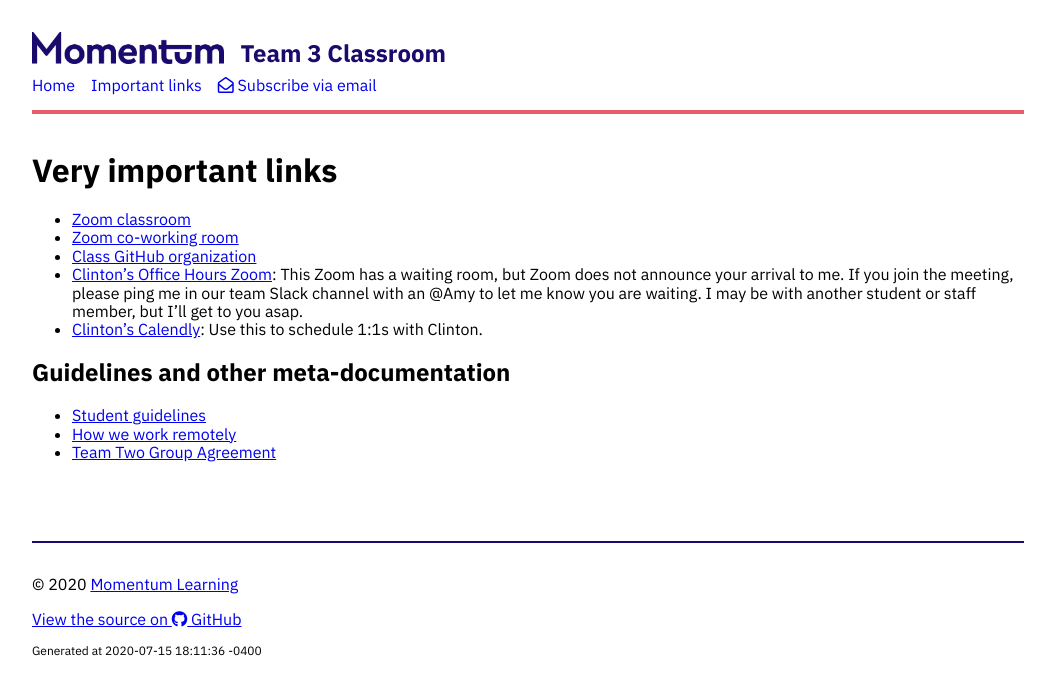
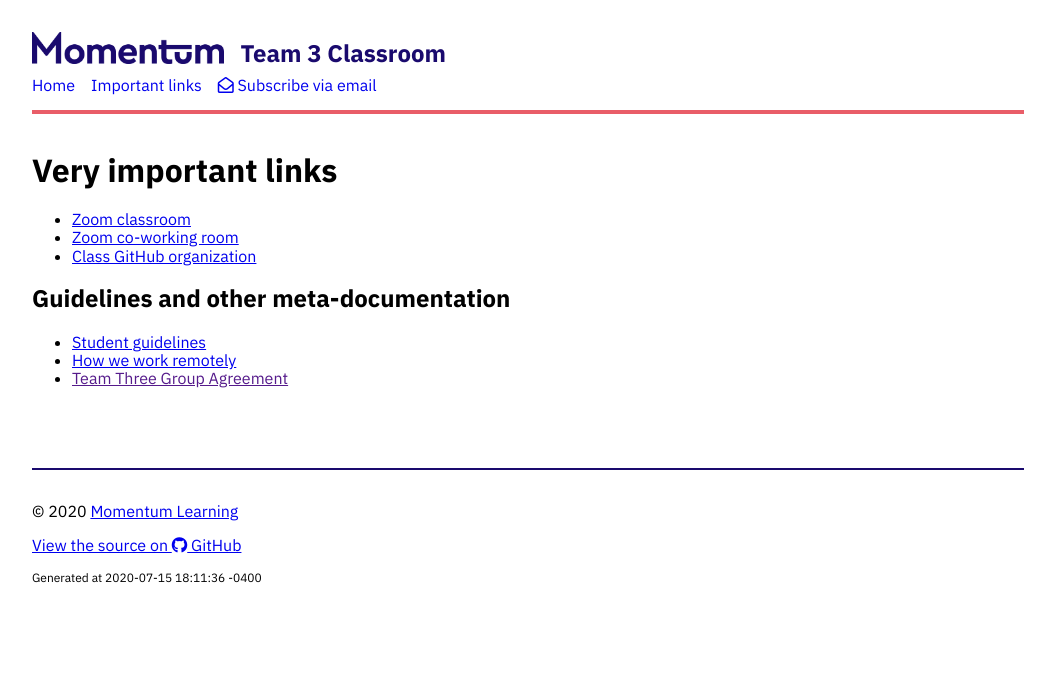
Before and after one commit to momentum-team-3/momentum-team-3.github.io, a Jekyll site: the page built from links.md, in a window 1280 px wide. Shown: the top 695 px of the page, without its empty margins (112-1167 px from the left). Built offline with Jekyll 4.4.1, drawn with Linux system fonts in a browser that asks for light colours; nearby versions of some CDN libraries.

Commit message:
changing some other details

```diff
--- a/links.md
+++ b/links.md
@@ -6,14 +6,13 @@ layout: default
 
 # Very important links
 
-- [Zoom classroom](https://us02web.zoom.us/j/580193256?pwd=L28zUENjcUJ3dTJ3VFhvc0IzWitvQT09)
-- [Zoom co-working room](https://us02web.zoom.us/j/705824048?pwd=Zk55dFpXa09jNGcvS2UramRNRkxyZz09)
-- [Class GitHub organization](https://github.com/momentum-team-2)
-- [Clinton's Office Hours Zoom](https://us02web.zoom.us/j/9193609150): This Zoom has a waiting room, but Zoom does not announce your arrival to me. If you join the meeting, please ping me in our team Slack channel with an @Amy to let me know you are waiting. I may be with another student or staff member, but I'll get to you asap.
-- [Clinton's Calendly](https://calendly.com/clintondreisbach/30min): Use this to schedule 1:1s with Clinton.
+- [Zoom classroom](https://us02web.zoom.us/j/82176186115)
+- [Zoom co-working room](https://us02web.zoom.us/j/705824048?pwd=Zk55dFpXa09jNGcvS2UramRNRkxyZz09#success)
+- [Class GitHub organization](https://github.com/momentum-team-3)
+
 
 ## Guidelines and other meta-documentation
 
 - [Student guidelines](https://drive.google.com/open?id=17j7lH4BTArHwF9TMN9bzDO05REuXflpYCa8JnV1KDLI&authuser=1)
 - [How we work remotely](https://github.com/momentumlearn/student-resources/blob/master/articles/working-remotely.md)
-- [Team Two Group Agreement](https://docs.google.com/document/d/14Jngv-iflsO0h3wS84iNJfRe9BS3ZI358wGS_SiLS6I/edit?usp=sharing)
+- [Team Three Group Agreement]()
```
